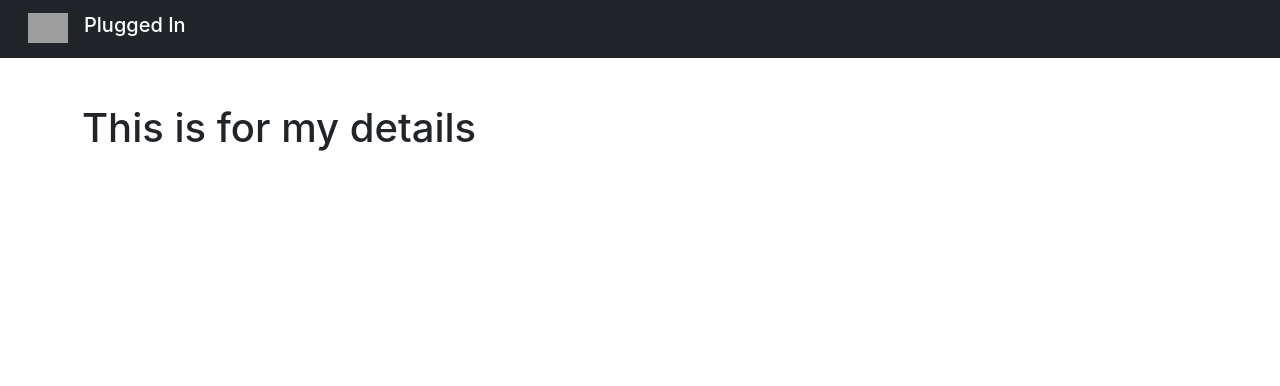
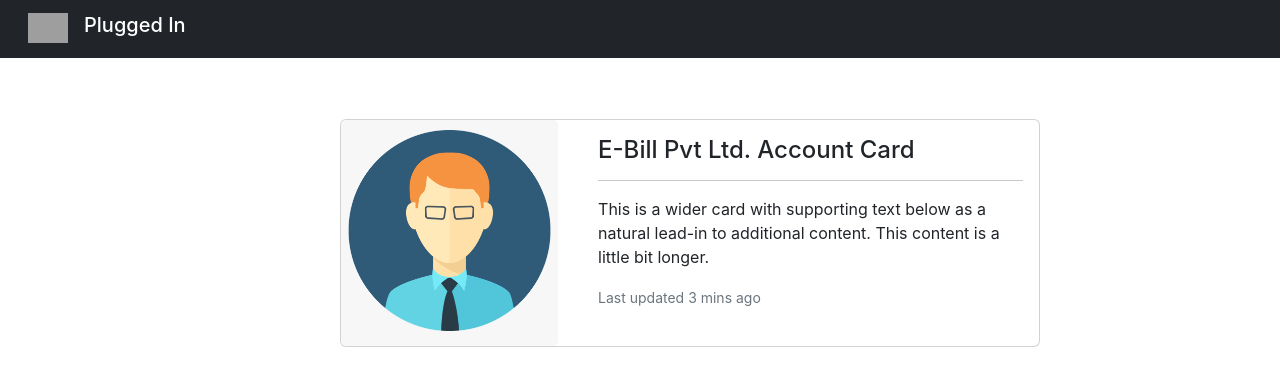
Before and after one commit to Swapnil-Trivedi/electricityapp, a React (Create React App) app in the folder client/: page /MyDetails in a window 1280 px wide. Shown: the top 386 px of the page. Built offline with nearby package versions, Linux system fonts and the light colour scheme; grey boxes are pictures that could not be loaded.

Commit message:
added detail card

```diff
--- /dev/null
+++ b/client/src/components/MyDetails/Detailcard.js
@@ -0,0 +1,24 @@
+import React from 'react'
+import dummyUser from "../../assets/dummyUser.png";
+
+function Detailcard() {
+  return (
+<div class="card mb-3 my-3 mx-3" style={{maxWidth:"700px", margin:"100px"}}>
+  <div class="row no-gutters">
+    <div class="col-md-4">
+      <img src={dummyUser} class="card-img" alt={dummyUser}/>
+    </div>
+    <div class="col-md-8">
+      <div class="card-body">
+        <h4 class="card-title">E-Bill Pvt Ltd. Account Card</h4>
+        <hr />
+        <p class="card-text">This is a wider card with supporting text below as a natural lead-in to additional content. This content is a little bit longer.</p>
+        <p class="card-text"><small class="text-muted">Last updated 3 mins ago</small></p>
+      </div>
+    </div>
+  </div>
+</div>
+  )
+}
+
+export default Detailcard
--- a/client/src/components/MyDetails/Mydetails.js
+++ b/client/src/components/MyDetails/Mydetails.js
@@ -1,19 +1,26 @@
-import React from 'react'
-import Navbar from '../Navbar'
-import Sidebar from '../Sidebar'
+import React from "react";
+import Navbar from "../Navbar";
+import Sidebar from "../Sidebar";
+import Detailcard from "./Detailcard";
+
+function Mydetails() {
 
 
-function Mydetails() {
   return (
     <>
-    <Navbar/>
-    <Sidebar/>
+    <div className="container">
+      <div className="row">
+          <div className="col-12"><Navbar /><Sidebar /></div>
+      </div>
+      <div className="row" style={{marginLeft:"20%", marginTop:"5%"}}>
+        <div className="col-12 align-items-center"><Detailcard/></div>
+      </div>
+    </div>
 
-    <div style={{marginTop:"80px"}}>
-      <h1>This is for my details</h1>
-    </div>
+
+
     </>
-  )
+  );
 }
 
-export default Mydetails
+export default Mydetails;
--- a/client/src/components/Signin.js
+++ b/client/src/components/Signin.js
@@ -1,7 +1,6 @@
 import React, {useEffect, useState } from 'react'
 import { useNavigate } from 'react-router-dom';
 import appIcon from '../assets/appicon.png';
-
 function Signin() {
 
   const [username,setUser]=useState(null);
@@ -34,12 +33,14 @@ function Signin() {
                     history("/Dashboard");
             }
             else{
-                alert("some error")
+                   alert(data.status+" Please try again")
+
             }
   }
 
 
   return (
+    <>
     <div className='container text-center' style={{marginTop:"150px",width:"300px"}}>
         <form className="form-signin" onSubmit={handleSubmit}>
       <img className="mb-4" src={appIcon} alt="" width="72" height="72"/>
@@ -52,6 +53,7 @@ function Signin() {
       <p className="mt-5 mb-3 text-muted">&copy; Made with Luv Swapnil@2022</p>
     </form>
     </div>
+    </>
   )
 }
 
```
Also changed, not shown: client/src/assets/dummyUser.png (added).
